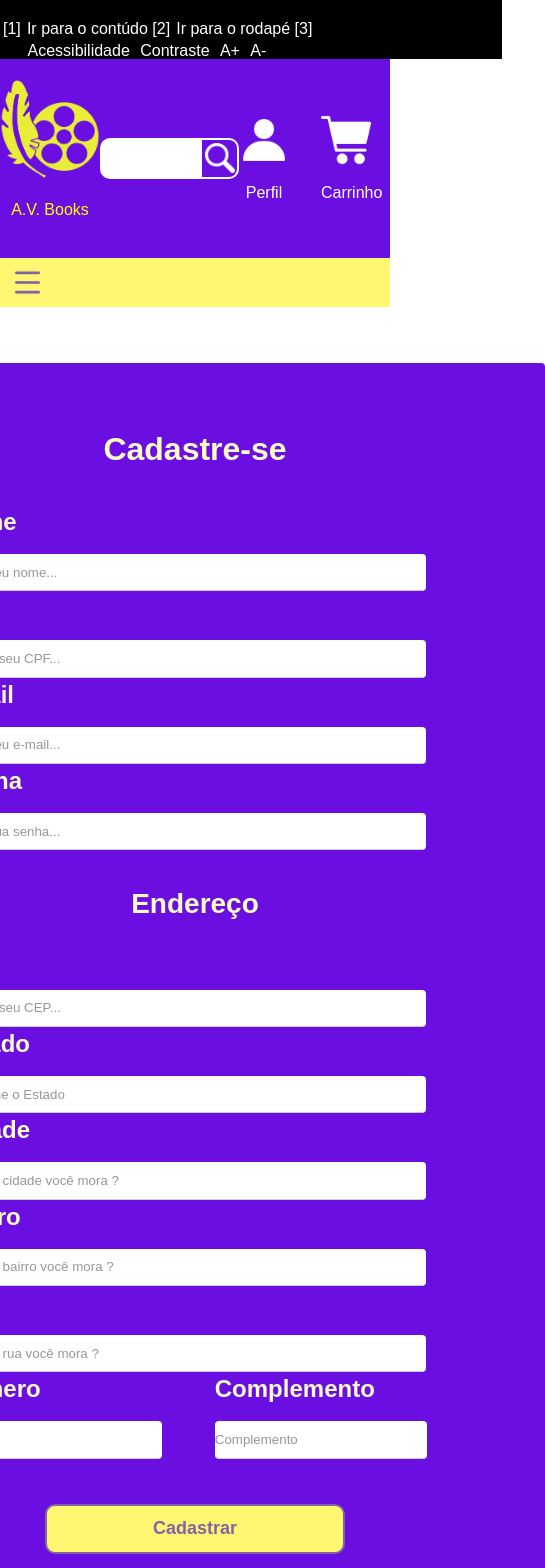
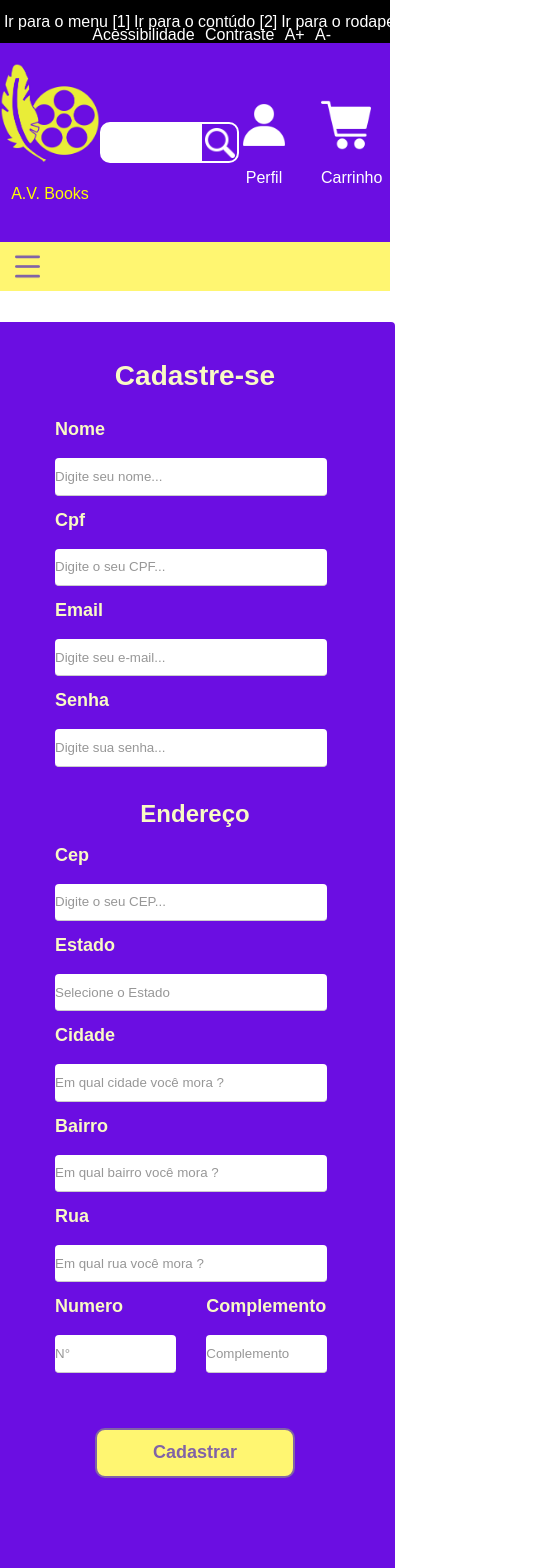
Before and after one commit to AntonioPinheiro66484/Interdisciplinar-A.V.-Books, a React (Create React App) app: page /Cadastro in a window 390 px wide. Shown: the top 1568 px of the page, 545 px wide, since content can reach past the window. Built offline with nearby package versions, Linux system fonts and the light colour scheme.

Commit message:
ajuste de respo;nsividade do cadastro

```diff
--- a/src/components/Botoes/BotaoCadastrar.module.css
+++ b/src/components/Botoes/BotaoCadastrar.module.css
@@ -13,3 +13,19 @@
     cursor:pointer;
     color: #8163a6;
 }
+
+
+@media (max-width:610px){
+    .botao{
+        margin-top: 40px;
+        width: 200px;
+        height: 50px;
+        background-color: #fff671;
+        border-radius: 10px;
+        font-weight: 700;
+        font-size: 18px;
+        border: 2px solid #8163a6;
+        cursor:pointer;
+        color: #8163a6;
+    }
+}
--- a/src/components/Cadastro/Formulario/Formulario.module.css
+++ b/src/components/Cadastro/Formulario/Formulario.module.css
@@ -1,6 +1,7 @@
 .caixa{
     display: flex;
     align-items: center;
+    flex-direction: column;
 }
 .formulario{
     margin-top: 8%;
@@ -34,3 +35,100 @@
     display: flex;
     align-items: center;
 }
+
+@media (max-width:822px){
+    .formulario{
+        margin-top: 8%;
+        display: flex;
+        width: 600px;
+        height: 1300px;
+        flex-direction: column;
+        background-color:#6B0EE2;
+        border-radius: 4px;
+    }
+
+    .titulo1{
+        font-family: Arial, Helvetica, sans-serif;
+        color: #F9FAC4;
+        font-size: 32px;
+        margin-top: 10%;
+        margin-bottom: 5%;
+        font-weight: bold;
+    }
+
+    .titulo2{
+        font-family: Arial, Helvetica, sans-serif;
+        color: #F9FAC4;
+        font-size: 28px;
+        margin-top: 5%;
+        margin-bottom: 2.5%;
+        font-weight: bold;
+    }
+}
+
+@media (max-width:750px){
+    .formulario{
+        margin-top: 8%;
+        display: flex;
+        width: 500px;
+        height: 1250px;
+        flex-direction: column;
+        background-color:#6B0EE2;
+        border-radius: 4px;
+    }
+
+    .titulo1{
+        font-family: Arial, Helvetica, sans-serif;
+        color: #F9FAC4;
+        font-size: 28px;
+        margin-top: 10%;
+        margin-bottom: 5%;
+        font-weight: bold;
+    }
+
+    .titulo2{
+        font-family: Arial, Helvetica, sans-serif;
+        color: #F9FAC4;
+        font-size: 24px;
+        margin-top: 5%;
+        margin-bottom: 2.5%;
+        font-weight: bold;
+    }
+}
+
+@media (max-width:610px){
+    .formulario{
+        margin-top: 8%;
+        display: flex;
+        width: 400px;
+        height: 1250px;
+        flex-direction: column;
+        background-color:#6B0EE2;
+        border-radius: 4px;
+    }
+
+    .titulo1{
+        font-family: Arial, Helvetica, sans-serif;
+        color: #F9FAC4;
+        font-size: 28px;
+        margin-top: 10%;
+        margin-bottom: 5%;
+        font-weight: bold;
+    }
+
+    .titulo2{
+        font-family: Arial, Helvetica, sans-serif;
+        color: #F9FAC4;
+        font-size: 24px;
+        margin-top: 5%;
+        margin-bottom: 2.5%;
+        font-weight: bold;
+    }
+
+    .caixaBotao{
+        display: flex;
+        align-items: center;
+
+    }
+
+}
--- a/src/components/Cadastro/Input/InputDados/InputDados.module.css
+++ b/src/components/Cadastro/Input/InputDados/InputDados.module.css
@@ -28,6 +28,7 @@ input::placeholder, input::textarea{
     font-weight: bold;
     text-align: start;
     font-family: Arial, Helvetica, sans-serif;
+
 }
 
 .caixa{
@@ -39,3 +40,25 @@ input::placeholder, input::textarea{
     display: flex;
     flex-direction: column;
 }
+
+@media (max-width:750px){
+    .input{
+        margin-top: 20px;
+        margin-bottom: 15px;
+        width: 80%;
+        display: flex;
+        flex-direction: column;
+        justify-content: center;
+        background-color: white;
+        border-radius: 4px;
+    }
+
+    .label{
+        font-size: large;
+        color:#F9FAC4;
+        font-weight: bold;
+        text-align: start;
+        font-family: Arial, Helvetica, sans-serif;
+
+    }
+}
--- a/src/components/Cadastro/Input/InputEndereço/InputEndereco.module.css
+++ b/src/components/Cadastro/Input/InputEndereço/InputEndereco.module.css
@@ -46,3 +46,26 @@
     display: flex;
     flex-direction: column;
 }
+
+
+@media (max-width:750px){
+    .input{
+        margin-top: 20px;
+        margin-bottom: 15px;
+        width: 80%;
+        display: flex;
+        flex-direction: column;
+        justify-content: center;
+        background-color: white;
+        border-radius: 4px;
+
+    }
+    .label{
+        font-size: large;
+        color:#F9FAC4;
+        font-weight: bold;
+        text-align: start;
+        font-family: Arial, Helvetica, sans-serif;
+
+    }
+}
--- a/src/pages/Cadastro/index.jsx
+++ b/src/pages/Cadastro/index.jsx
@@ -10,7 +10,7 @@ import styles from "./Cadastro.module.css";
 
 const Cadastro =()=>{
     return (
-        <div className={styles.cadastro}>
+        <div>
             <Acessibilidade/>
             <Header></Header>
             <NavBar></NavBar>
```
